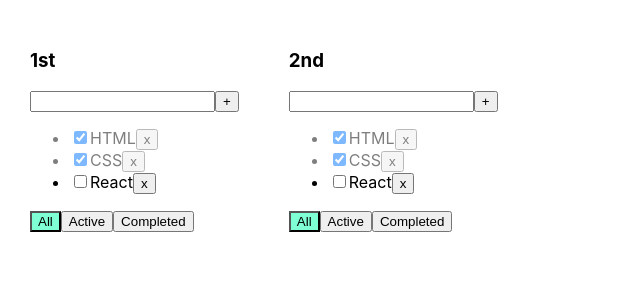
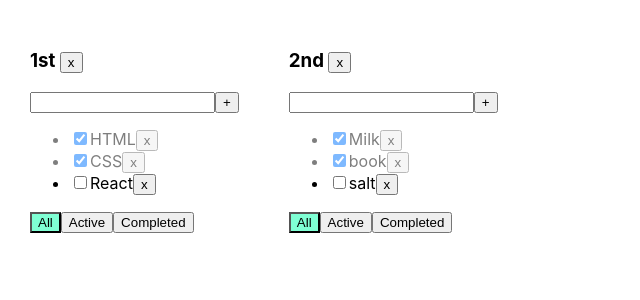
Before and after one commit to Ha1lowe3n/react-todolist, a React (Create React App) app: page / in a window 1280 px wide. Shown: the top 300 px of the page, without its empty margins (0-640 px from the left). Built offline with nearby package versions, Linux system fonts and the light colour scheme.

Commit message:
lesson 05: 2/2 rework functions, add removeTodolists

```diff
--- a/src/App.tsx
+++ b/src/App.tsx
@@ -20,16 +20,26 @@ type TodolistsType = {
 };
 
 function App() {
-    const [tasks, setTasks] = useState<Array<TaskType>>([
-        { id: v1(), title: "HTML", isDone: true },
-        { id: v1(), title: "CSS", isDone: true },
-        { id: v1(), title: "React", isDone: false },
+    const todolistId1 = v1();
+    const todolistId2 = v1();
+
+    const [todolists, setTodolist] = useState<Array<TodolistsType>>([
+        { id: todolistId1, title: "1st", filter: "all" },
+        { id: todolistId2, title: "2nd", filter: "all" },
     ]);
 
-    const [todolists, setTodolist] = useState<Array<TodolistsType>>([
-        { id: v1(), title: "1st", filter: "all" },
-        { id: v1(), title: "2nd", filter: "all" },
-    ]);
+    const [tasksObj, setTasks] = useState({
+        [todolistId1]: [
+            { id: v1(), title: "HTML", isDone: true },
+            { id: v1(), title: "CSS", isDone: true },
+            { id: v1(), title: "React", isDone: false },
+        ],
+        [todolistId2]: [
+            { id: v1(), title: "Milk", isDone: true },
+            { id: v1(), title: "book", isDone: true },
+            { id: v1(), title: "salt", isDone: false },
+        ],
+    });
 
     const changeTodoListFilter = (
         filterValue: FilterValuesType,
@@ -42,37 +52,56 @@ function App() {
         }
     };
 
-    const addTask = (title: string) => {
+    const addTask = (title: string, todolistId: string) => {
         const newTask = { id: v1(), title, isDone: false };
-        setTasks([newTask, ...tasks]);
+        const tasks = tasksObj[todolistId];
+        const newTasks = [newTask, ...tasks];
+        tasksObj[todolistId] = newTasks;
+        setTasks({ ...tasksObj });
     };
 
-    const removeTask = (id: string) => {
-        setTasks(tasks.filter((t) => t.id !== id));
+    const removeTask = (id: string, todolistId: string) => {
+        const tasks = tasksObj[todolistId];
+        const filterTasks = tasks.filter((t) => t.id !== id);
+        tasksObj[todolistId] = filterTasks;
+        setTasks({ ...tasksObj });
     };
 
-    const changeCheckStatus = (taskId: string) => {
+    const changeCheckStatus = (taskId: string, todolistId: string) => {
+        const tasks = tasksObj[todolistId];
         const task = tasks.find((t) => t.id === taskId);
-        if (task) task.isDone = !task.isDone;
-        setTasks([...tasks]);
+        if (task) {
+            task.isDone = !task.isDone;
+            setTasks({ ...tasksObj });
+        }
+    };
+
+    const removeTodolist = (todolistId: string) => {
+        const filterTodolists = todolists.filter((tl) => tl.id !== todolistId);
+        setTodolist(filterTodolists);
+
+        delete tasksObj[todolistId];
+        setTasks({ ...tasksObj });
     };
 
     return (
         <div className="App">
             {todolists.map((tl) => {
-                let tasksForTodoList = tasks;
+                let tasksForTodoList = tasksObj[tl.id];
 
                 if (tl.filter === "active") {
-                    tasksForTodoList = tasks.filter((t) => !t.isDone);
+                    tasksForTodoList = tasksForTodoList.filter(
+                        (t) => !t.isDone
+                    );
                 }
                 if (tl.filter === "completed") {
-                    tasksForTodoList = tasks.filter((t) => t.isDone);
+                    tasksForTodoList = tasksForTodoList.filter((t) => t.isDone);
                 }
 
                 return (
                     <Todolist
                         key={tl.id}
-                        id={tl.id}
+                        todolistId={tl.id}
                         title={tl.title}
                         tasks={tasksForTodoList}
                         changeTodoListFilter={changeTodoListFilter}
@@ -80,6 +109,7 @@ function App() {
                         removeTask={removeTask}
                         changeCheckStatus={changeCheckStatus}
                         todoListFilter={tl.filter}
+                        removeTodolist={removeTodolist}
                     />
                 );
             })}
--- a/src/Todolist.tsx
+++ b/src/Todolist.tsx
@@ -3,18 +3,19 @@ import React, { ChangeEvent, MouseEvent, KeyboardEvent, useState } from "react";
 import { TaskType, FilterValuesType } from "./App";
 
 type PropsType = {
-    id: string;
+    todolistId: string;
     title: string;
     tasks: Array<TaskType>;
     changeTodoListFilter: (filterValue: FilterValuesType, id: string) => void;
-    removeTask: (id: string) => void;
-    addTask: (title: string) => void;
-    changeCheckStatus: (taskId: string) => void;
+    removeTask: (id: string, todolistId: string) => void;
+    addTask: (title: string, todolistId: string) => void;
+    changeCheckStatus: (taskId: string, todolistId: string) => void;
     todoListFilter: FilterValuesType;
+    removeTodolist: (todolistId: string) => void;
 };
 
 function Todolist({
-    id,
+    todolistId,
     title,
     tasks,
     changeTodoListFilter,
@@ -22,6 +23,7 @@ function Todolist({
     addTask,
     changeCheckStatus,
     todoListFilter,
+    removeTodolist,
 }: PropsType) {
     const [newTaskTitle, setNewTaskTitle] = useState<string>("");
     const [error, setError] = useState<string | null>(null);
@@ -37,7 +39,7 @@ function Todolist({
 
     const addTaskHandler = () => {
         if (newTaskTitle.trim() !== "") {
-            addTask(newTaskTitle);
+            addTask(newTaskTitle, todolistId);
             setNewTaskTitle("");
         } else {
             setError("Title is required");
@@ -46,8 +48,8 @@ function Todolist({
     };
 
     const tasksTodolist = tasks.map((task) => {
-        const onChangeInput = () => changeCheckStatus(task.id);
-        const onClickBtn = () => removeTask(task.id);
+        const onChangeInput = () => changeCheckStatus(task.id, todolistId);
+        const btnRemoveTask = () => removeTask(task.id, todolistId);
 
         return (
             <li key={task.id} className={task.isDone ? "is-done" : ""}>
@@ -57,7 +59,7 @@ function Todolist({
                     onChange={onChangeInput}
                 />
                 <span>{task.title}</span>
-                <button onClick={onClickBtn}>x</button>
+                <button onClick={btnRemoveTask}>x</button>
             </li>
         );
     });
@@ -65,17 +67,21 @@ function Todolist({
     const filterTodoList = (e: MouseEvent<HTMLButtonElement>) => {
         switch (e.currentTarget.innerText) {
             case "Active":
-                return changeTodoListFilter("active", id);
+                return changeTodoListFilter("active", todolistId);
             case "Completed":
-                return changeTodoListFilter("completed", id);
+                return changeTodoListFilter("completed", todolistId);
             default:
-                return changeTodoListFilter("all", id);
+                return changeTodoListFilter("all", todolistId);
         }
     };
 
+    const deleteTodolist = () => removeTodolist(todolistId);
+
     return (
         <div>
-            <h3>{title}</h3>
+            <h3>
+                {title} <button onClick={deleteTodolist}>x</button>
+            </h3>
             <div>
                 <input
                     className={error ? "error" : ""}
```
